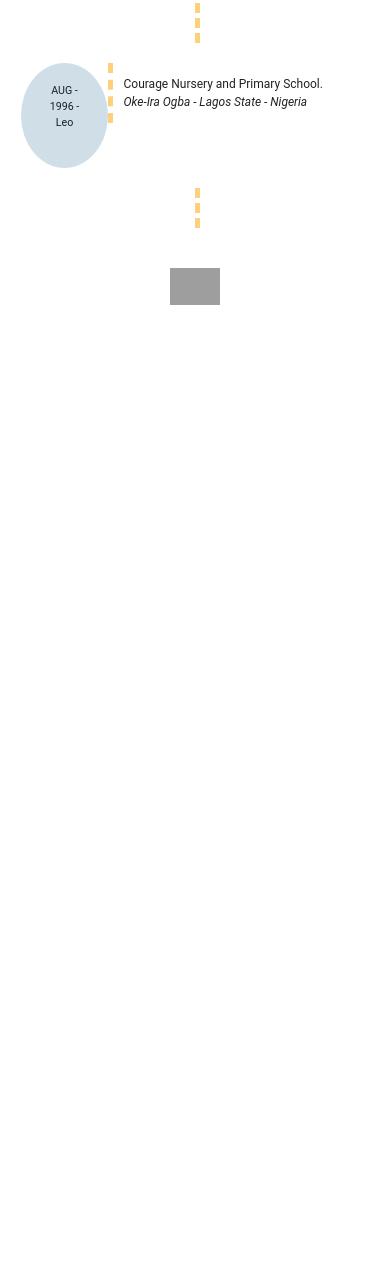
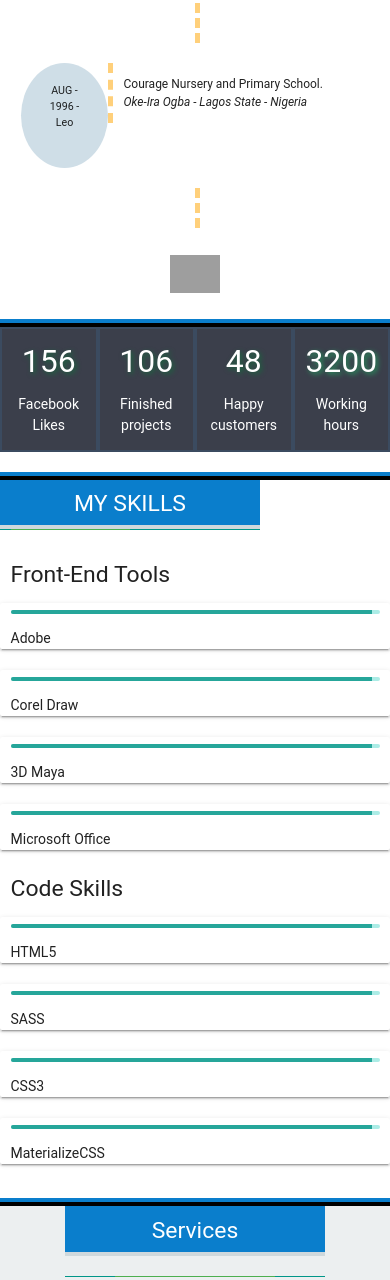
Before and after one commit to cuteblacky/about, a plain HTML site: page index.html in a window 390 px wide. Shown: the part 1820-3100 px from the top of the page. Before the commit the page ends 2130 px from the top, so only its background shows below. Drawn offline with nearby package versions, Linux system fonts and the light colour scheme; grey boxes are pictures that could not be loaded; a script that the page names is missing; a small style sheet from the web is missing; a web font is replaced by a local one.

Commit message:
Mobile responsiveness

```diff
--- a/index.html
+++ b/index.html
@@ -26,16 +26,16 @@
         <div class="col s12">
           <i><img src="http://res.cloudinary.com/cuteblacky/image/upload/c_scale,h_305/v1516475379/new1newnew_qse2zq.svg" width="80px" /></i>
         </div>
-        <div class="row col  l10 offset-l2 m8 offset-m2  show-on-small white-text big-circle  " >
+        <div class="row col  l10 offset-l2 m8 offset-m2  show-on-small white-text big-circle  ">
           <div class=" col s12 " style="margin-top:100px;">
             <div class="col s2 offset-s2 center-align hoverable" style="padding: 3%;">
               <i class="col s12  "><img src="http://res.cloudinary.com/cuteblacky/image/upload/v1515887263/boy_ovkg7o.svg" width="50px" class=" "/> </i>
-              <a href="" >About me</a>
+              <a href="">About me</a>
             </div>
 
             <div class="col s2 offset-s4 center-align hoverable" style="padding: 2%;">
               <i class="col s12 "><img src="http://res.cloudinary.com/cuteblacky/image/upload/v1515958676/idea_llwdbg.svg" width="50px" class=" "/> </i>
-              <a href=""  >Contact me</a>
+              <a href="">Contact me</a>
             </div>
 
           </div>
@@ -54,7 +54,7 @@
           <div class=" col s12  " style="margin-top:20px;">
             <div class="col s2 offset-s2 center-align hoverable" href="#" style="padding: 2%;">
               <i class="col s12 "><img src="http://res.cloudinary.com/cuteblacky/image/upload/v1515957075/human-resources_wx0iaf.svg" width="50px" class=" "/> </i>
-              <a href="" >Hire me</a>
+              <a href="">Hire me</a>
             </div>
 
             <div class="col s2 offset-s4 center-align hoverable" style="padding: 2%;">
@@ -115,13 +115,13 @@
   </div>
 
 
-  <div class="row" >
-    <div class="col s10 offset-s1 l5  m6 offset-m3 card black white-text small-circle" >
+  <div class="row">
+    <div class="col s10 offset-s1 l5  m6 offset-m3 card black white-text small-circle">
 
-      <div class="col s12 center-align tiny-image" >
+      <div class="col s12 center-align tiny-image">
         <i class=""><img class="circle " src="http://res.cloudinary.com/cuteblacky/image/upload/v1516056531/Screen_Shot_2017-12-08_at_12.50.10_PM_zgxo0v.png" width="100px"/></i>
       </div>
-      <div class=" col s10 offset-s1 center-align " >
+      <div class=" col s10 offset-s1 center-align ">
         <p>Hello!, My name is John M. Cornelius. I'm a Nigerian/Ghana Front-End Web Developer. I spend time online solving problems using technology. I enjoy discovering new softwares and frame work. I love to use Bootstrap4, Angular, Materialize, Semantic
           UI and many more. I love to write CSS, HTML5,Javascript, Jquery, Java, drawing creative designs and blogs. I'm an open sourcerer and i enjoy contributing to Dev communities. You can write me anytime. </p>
         </p>
@@ -295,39 +295,30 @@
 
 
 
-      <div class="row">
-          <div class="center-align" >
-            <img class="" src="http://res.cloudinary.com/cuteblacky/image/upload/v1518122394/baby_xljs8w.svg" width="50px" />
-          </div>
-      </div>
+
     </div>
   </div>
 
-<!--
-
-
-  <div class " row col s12" style="height: 4px; background: #0a7ecc;">
-
-
+  <div class="row">
+    <div class="center-align">
+      <img src="http://res.cloudinary.com/cuteblacky/image/upload/v1518122394/baby_xljs8w.svg" width="50px" />
     </div>
-  <div class " row col s12" style="height: 4px; background: #000000;">
-
-
   </div>
 
-  <div class="col s12" style=" background: #292c39; ">
+  <!-- background: #292c39;  -->
+  <div class="row">
+    <div class "  col s12" style="height: 4px; background: #0a7ecc;">
+    </div>
+    <div class "  col s12" style="height: 4px; background: #000000;">
+    </div>
 
-    <div class="row" style="height: 110px;">
-      <div class=" col s8 offset-s2">
-        <div class="col s2 offset-s1 card center-align" style="background: #3b3f4b; color: #ffff; border: 2px solid #3b4b60;">
+    <div class="col s3   center-align" style="background: #3b3f4b; color: #ffff; border: 2px solid #3b4b60; ">
       <h4 style="text-shadow: 2px 2px 5px #18683E;">156</h4>
       <p>
-            FB Likes
+        Facebook Likes
       </p>
-
-
     </div>
-        <div class="col s2  offset-s1 card center-align" style="background: #3b3f4b; color: #ffff; border: 2px solid #3b4b60;">
+    <div class="col s3   center-align" style="background: #3b3f4b; color: #ffff; border: 2px solid #3b4b60;">
       <h4 style="text-shadow: 2px 2px 5px #18683E;">106</h4>
       <p>
         Finished projects
@@ -335,7 +326,7 @@
 
 
     </div>
-        <div class="col s2  offset-s1 card center-align" style="background: #3b3f4b; color: #ffff; border: 2px solid #3b4b60;">
+    <div class="col s3  center-align" style="background: #3b3f4b; color: #ffff; border: 2px solid #3b4b60;">
       <h4 style="text-shadow: 2px 2px 5px #18683E;">48</h4>
       <p>
         Happy customers
@@ -343,196 +334,131 @@
 
 
     </div>
-        <div class="col s2  offset-s1 card center-align" style="background: #3b3f4b; color: #ffff; border: 2px solid #3b4b60;">
+    <div class="col s3   center-align" style="background: #3b3f4b; color: #ffff; border: 2px solid #3b4b60;">
       <h4 style="text-shadow: 2px 2px 5px #24A060;">3200</h4>
       <p>
         Working hours
       </p>
+    </div>
+
 
 
   </div>
 
+
+
+  <div class="row ">
+    <div class " row col s12" style="height: 4px; background: #0a7ecc;">
+
+
+    </div>
+    <div class "  col s12" style="height: 4px; background: #000000;">
+
+
+    </div>
+    <div class=" col s8 l7 center-align white-text " style="border-bottom: 4px solid #cfd8dc ; background: #0a7ecc; ">
+
+      <h5>MY SKILLS</h5>
+
+    </div>
+
+
+
+    <div class="  col s8 l7 teal">
+      <div class="col s6   green">
+
+      </div>
+    </div>
+
+
+  </div>
+
+
+
+  <!-- FRONT END TOOLS ----------------->
+
+  <div class="row">
+    <div class=" col s12">
+      <h5>Front-End Tools</h5>
+
+    </div>
+    <div class=" col s12 m5  card">
+      <div class="progress ">
+        <div class="determinate " style="width: 98%"></div>
+      </div>
+      <span class="left">Adobe</span>
+
+    </div>
+
+    <div class=" col s12 m5 offset-m1 card">
+      <div class="progress ">
+        <div class="determinate " style="width: 98%"></div>
+      </div>
+      <span class="left">Corel Draw</span>
+
+    </div>
+
+    <div class=" col s12 m5  card">
+      <div class="progress ">
+        <div class="determinate " style="width: 98%"></div>
+      </div>
+      <span class="left">3D Maya</span>
+
+    </div>
+
+    <div class=" col s12 m5 offset-m1 card">
+      <div class="progress ">
+        <div class="determinate " style="width: 98%"></div>
+      </div>
+      <span class="left">Microsoft Office</span>
+
+    </div>
+
+
+
+
+    <div class=" col s12">
+      <h5>Code Skills</h5>
+
+    </div>
+
+    <div class=" col s12 m5  card">
+      <div class="progress ">
+        <div class="determinate " style="width: 98%"></div>
+      </div>
+      <span class="left">HTML5</span>
+
+    </div>
+
+    <div class=" col s12 m5 offset-m1 card">
+      <div class="progress ">
+        <div class="determinate " style="width: 98%"></div>
+      </div>
+      <span class="left">SASS</span>
+
+    </div>
+
+    <div class=" col s12 m5  card">
+      <div class="progress ">
+        <div class="determinate " style="width: 98%"></div>
+      </div>
+      <span class="left">CSS3</span>
+
+    </div>
+
+    <div class=" col s12 m5 offset-m1 card">
+      <div class="progress ">
+        <div class="determinate " style="width: 98%"></div>
+      </div>
+      <span class="left">MaterializeCSS</span>
 
     </div>
 
   </div>
 
 
-    <div class " row col s12" style="height: 4px; background: #0a7ecc;">
-
-
-    </div>
-    <div class " row col s12" style="height: 4px; background: #000000;">
-
-
-    </div>
-  </div>
-
-  <div class="row ">
-    <div class=" col s4 center-align white-text " style="border-bottom: 4px solid #cfd8dc ; background: #0a7ecc; ">
-
-      <h5>MY SKILLS</h5>
-
-    </div>
-  </div>
-
-  <div class="row col s2">
-    <div class="  col s4 circle teal">
-      <div class="col s4 offset-s2 circle green">
-
-      </div>
-    </div>
-
-  </div> -->
-
-
-
-  <!-- FRONT END TOOLS ----------------->
-
-
-
-
-  <!-- <div class="" style="padding: 50px;">
-    <div class="row">
-      <div class=" col s6" style="padding: 10px;">
-        <h5>Front-End Tools</h5>
-
-      </div>
-      <div class=" col s6" style="padding: 10px;">
-        <h5>Programming/Framework</h5>
-
-      </div>
-
-    </div>
-
-    <div class="row">
-      <div class="col s12">
-        <div class=" col s12 card" style="width: 550px;">
-          <div class="progress " style="width: 500px; height: 10px;">
-            <div class="determinate " style="width: 98%"></div>
-          </div>
-          <span>Adobe</span>
-
-        </div>
-        <div class="row col s12 card" style="width: 550px;">
-          <div class="progress " style="width: 500px; height: 10px;">
-            <div class="determinate " style="width: 60%"></div>
-          </div>
-          <span>Corel Draw</span>
-
-        </div>
-        <div class="row col s12 card" style="width: 550px;">
-          <div class="progress " style="width: 500px; height: 10px;">
-            <div class="determinate " style="width: 50%"></div>
-          </div>
-          <span>3D Maya</span>
-
-        </div>
-
-        <div class="row col s12 card" style="width: 550px;">
-          <div class="progress " style="width: 500px; height: 10px;">
-            <div class="determinate " style="width: 77%"></div>
-          </div>
-          <span>Microsoft Office</span>
-
-        </div>
-
-        <div class="row col s12 card" style="width: 550px;">
-          <div class="progress " style="width: 500px; height: 10px;">
-            <div class="determinate " style="width: 95%"></div>
-          </div>
-          <span>User Interface</span>
-
-        </div>
-        <div class="row col s12 card" style="width: 550px;">
-          <div class="progress " style="width: 500px; height: 10px;">
-            <div class="determinate " style="width: 95%"></div>
-          </div>
-          <span>Wireframing</span>
-
-        </div>
-        <div class="row col s12 card" style="width: 550px;">
-          <div class="progress " style="width: 500px; height: 10px;">
-            <div class="determinate " style="width: 95%"></div>
-          </div>
-          <span>Data Analysys</span>
-
-        </div>
-
-        <div class="row col s12 card" style="width: 550px;">
-          <div class="progress " style="width: 500px; height: 10px;">
-            <div class="determinate " style="width: 95%"></div>
-          </div>
-          <span>Prototyping</span>
-
-        </div>
-
-
-      </div>
-
-      <div class="col s6">
-        <div class="row col s12 card" style="width: 550px;">
-          <div class="progress " style="width: 500px; height: 10px;">
-            <div class="determinate " style="width: 95%"></div>
-          </div>
-          <span>HTML5</span>
-
-        </div>
-        <div class="row col s12 card" style="width: 550px;">
-          <div class="progress " style="width: 500px; height: 10px;">
-            <div class="determinate " style="width: 90%"></div>
-          </div>
-          <span>CSS3</span>
-
-        </div>
-        <div class="row col s12 card" style="width: 550px;">
-          <div class="progress " style="width: 500px; height: 10px;">
-            <div class="determinate " style="width: 95%"></div>
-          </div>
-          <span>Bootstrap4</span>
-
-        </div>
-
-        <div class="row col s12 card" style="width: 550px;">
-          <div class="progress " style="width: 500px; height: 10px;">
-            <div class="determinate " style="width: 90%"></div>
-          </div>
-          <span>MaterializeCSS</span>
-
-        </div>
-
-        <div class="row col s12 card" style="width: 550px;">
-          <div class="progress " style="width: 500px; height: 10px;">
-            <div class="determinate " style="width: 15%"></div>
-          </div>
-          <span>Javascript</span>
-
-        </div>
-
-        <div class="row col s12 card" style="width: 550px;">
-          <div class="progress " style="width: 500px; height: 10px;">
-            <div class="determinate " style="width: 95%"></div>
-          </div>
-          <span>Jquery</span>
-
-        </div>
-
-        <div class="row col s12 card" style="width: 550px;">
-          <div class="progress " style="width: 500px; height: 10px;">
-            <div class="determinate " style="width: 65%"></div>
-          </div>
-          <span>Java</span>
-
-        </div>
-
-      </div>
-
-    </div>
-
-  </div>
-
-
-  <div class="center-align" style="background: #ECEFF0; height: 700px;">
+<!-- AVOID PADDING BOTTOM SPACING BY GIVING THE DIV HEIGHT -->
+  <div class="center-align" style="background: #ECEFF0; height: 950px; ">
     <div class " row col s12" style="height: 4px; background: #0a7ecc;">
 
 
@@ -544,7 +470,7 @@
 
 
     <div class="row col s12  ">
-      <div class="col s2 offset-s5 " style="border-bottom: 4px solid #cfd8dc ; background: #0a7ecc;  ">
+      <div class="col s8 offset-s2 m3 offset-m5 " style="border-bottom: 4px solid #cfd8dc ; background: #0a7ecc;  ">
         <div class="col s12  white-text   ">
 
           <h5 class="center-align ">Services</h5>
@@ -555,25 +481,16 @@
     </div>
 
     <div class="row col s12">
-      <div class="  col s2 offset-s5  teal">
-        <div class="col s2 offset-s5 green">
+      <div class="  col s8 offset-s2 m3 offset-m5  teal">
+        <div class="col s8 offset-s2 m3 offset-m5 green">
 
         </div>
       </div>
-    </div> -->
+    </div>
 
 
-
-    <!-- SERVICES/PRICING------------->
-
-
-
-
-
-
-
-    <!-- <div class="row container" style="margin-top: 60px;">
-      <div class="col s3  card" style="height: 300px; background: #ffff">
+    <div class="row container" style="margin-top: 60px;">
+      <div class="col s6  card" style="height: 300px; background: #ffff">
         <img src="http://res.cloudinary.com/cuteblacky/image/upload/v1518192304/browser_ung27m.svg" width="60px" style="margin-top:30px;" />
 
         <div class="">
@@ -619,7 +536,7 @@
       </div>
 
 
-      <div class="col s3  card" style="height: 300px; background: #ffff">
+      <div class="col s6  card" style="height: 300px; background: #ffff">
         <img src="http://res.cloudinary.com/cuteblacky/image/upload/v1518193148/slideshare-logotype_jw9ooz.svg" width="60px" style="margin-top:30px;" />
 
         <div class="">
@@ -667,17 +584,16 @@
 
       </div>
 
+    </div>
 
 
-
-
-
-      <div class="col s3  card" style="height: 300px; background: #ffff">
-        <img src="http://res.cloudinary.com/cuteblacky/image/upload/v1518193222/megaphone_h375fa.svg" width="60px" style="margin-top:30px;" />
+    <div class="row container" style="margin-top: 60px; padding-bottom: 100px;">
+      <div class="col s6  card" style="height: 300px; background: #ffff">
+        <img src="http://res.cloudinary.com/cuteblacky/image/upload/v1518192304/browser_ung27m.svg" width="60px" style="margin-top:30px;" />
 
         <div class="">
           <b>
-          Marketing
+          Web Development
         </b>
         </div>
 
@@ -688,17 +604,17 @@
         <div class="col s12 ">
 
           <p>
-            SEO Setup / Mgt.
+            Code Review
           </p>
           <p>
-            Digital Marketing
+            UI Design
           </p>
 
           <p>
-            Social Media Ads
+            UX Design
           </p>
           <p>
-            PPC (Pay per click)
+            Open Source
           </p>
 
 
@@ -706,7 +622,7 @@
           <div class="col s12 blue white-text" style="margin-top:20px;">
 
             <p>
-              50 - 500 $
+              20 - 50 $/Hour
             </p>
 
           </div>
@@ -718,18 +634,15 @@
       </div>
 
 
-
-
-
-
-      <div class="col s3  card" style="height: 300px; background: #ffff">
-        <img src="http://res.cloudinary.com/cuteblacky/image/upload/v1518192304/analytics_dhhuqz.svg" width="60px" style="margin-top:30px;" />
+      <div class="col s6  card" style="height: 300px; background: #ffff">
+        <img src="http://res.cloudinary.com/cuteblacky/image/upload/v1518193148/slideshare-logotype_jw9ooz.svg" width="60px" style="margin-top:30px;" />
 
         <div class="">
           <b>
-          Research
+          Branding
         </b>
         </div>
+
         <div class="divider">
 
         </div>
@@ -737,25 +650,28 @@
         <div class="col s12 ">
 
           <p>
-            Market Research
+            Logo / Color Scheme
           </p>
           <p>
-            Review Research
+            Brand Name
+          </p>
+
+
+          <p>
+            Brand Awareness
           </p>
 
           <p>
-            Survey / Experimental
+            Graphic Designs
           </p>
-          <p>
-            Historical
-          </p>
+
 
 
 
           <div class="col s12 blue white-text" style="margin-top:20px;">
 
             <p>
-              300 - 10,000 $
+              250 - 1,000 $
             </p>
 
           </div>
@@ -766,14 +682,11 @@
 
       </div>
 
-
-
+    </div>
 
   </div>
 
 
-
-  </div>
 
 
 
@@ -788,6 +701,47 @@
 
   </div>
 
+  </div>
+
+
+
+  <!--
+
+  <div class="center-align" style="background: #ECEFF0; height: 700px;">
+    <div class " row col s12" style="height: 4px; background: #0a7ecc;">
+
+
+    </div>
+    <div class " row col s12" style="height: 4px; background: #000000;">
+
+
+    </div>
+
+
+    <div class="row col s12  ">
+      <div class="col s2 offset-s5 " style="border-bottom: 4px solid #cfd8dc ; background: #0a7ecc;  ">
+        <div class="col s12  white-text   ">
+
+          <h5 class="center-align ">Services</h5>
+
+        </div>
+      </div>
+
+    </div>
+
+    <div class="row col s12">
+      <div class="  col s2 offset-s5  teal">
+        <div class="col s2 offset-s5 green">
+
+        </div>
+      </div>
+    </div> -->
+
+
+
+  <!-- SERVICES/PRICING------------->
+
+  <!--
 
   <div class="row col s12  ">
     <div class="col s2 offset-s5 " style="border-bottom: 4px solid #cfd8dc ; background: #0a7ecc;  ">
--- a/scss/style.scss
+++ b/scss/style.scss
@@ -82,6 +82,7 @@
   border: 4px solid #3b4b60;
   font-size: 8pt;
 
+
 }
 .tiny-image{
   margin-top: 30px;
```
Lines whose indentation alone changed are shown as unchanged.
